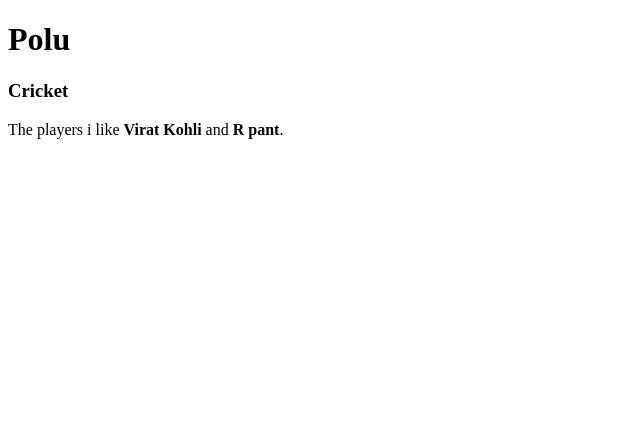
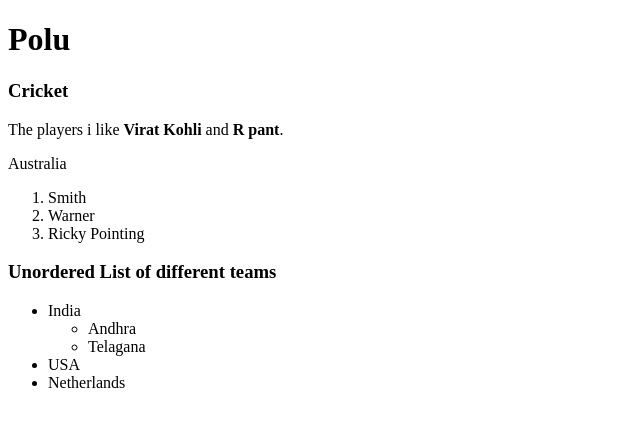
Before and after one commit to 44-563-Web-Apps-S23/44563-webapps-assignment-3-niharika-0427, a plain HTML site: page index.html in a window 1280 px wide. Shown: the whole page, without its empty margins (0-640 px from the left). Drawn offline with Linux system fonts and the light colour scheme.

Commit message:
added a lines

```diff
--- a/index.html
+++ b/index.html
@@ -11,3 +11,20 @@
 <h3>Cricket</h3>
 <p>The players i like <b>Virat Kohli</b> and <b>R pant</b>.</p>
 </body>
+<p>Australia</p>
+<ol type="1">
+    <li>Smith</li>
+    <li>Warner</li>
+    <li>Ricky Pointing</li>
+
+</ol>
+<h3>Unordered List of different teams</h3>
+<ul>
+    <li>India</li>
+    <ul>
+        <li>Andhra</li>
+        <li>Telagana</li>
+    </ul>
+    <li>USA</li>
+    <li>Netherlands</li>
+</ul>
```
